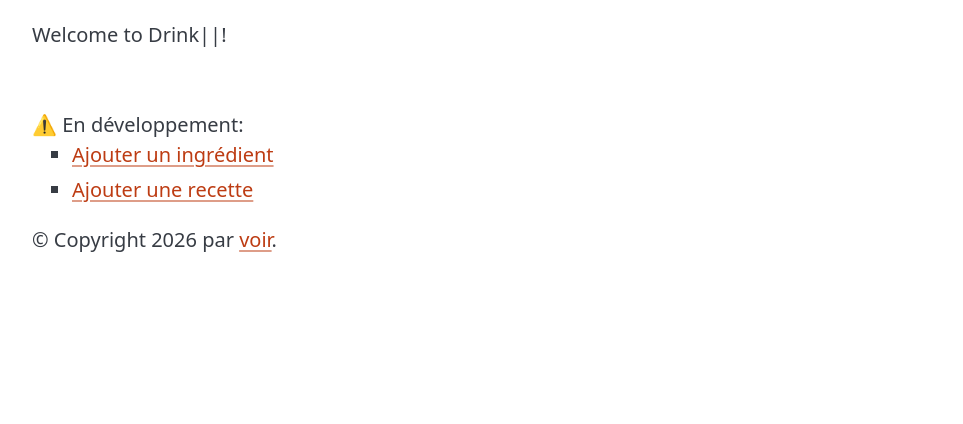
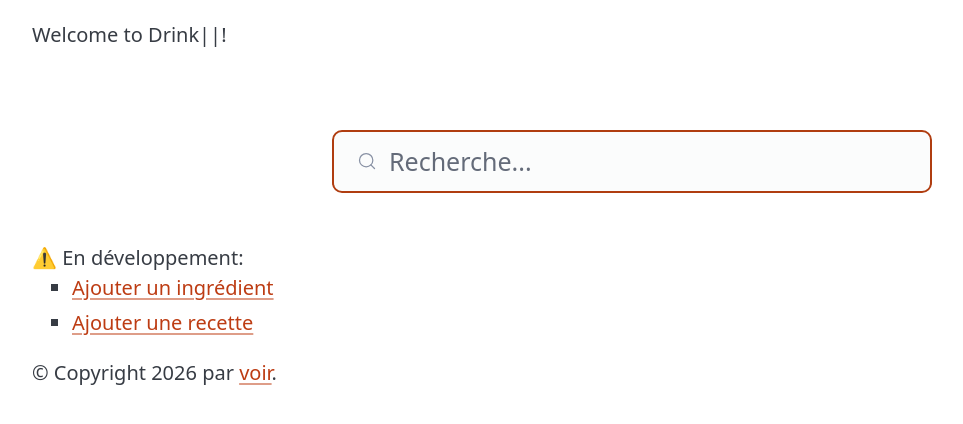
Before and after one commit to Bolmog1/DrinkOrNot, a Flask app: page / in a window 1280 px wide. Shown: the part 70-494 px from the top of the page, without its empty margins (8-971 px from the left). Run offline with Flask 3, Linux system fonts and the light colour scheme.

Commit message:
Add: Barre de recherche
-ajout de la barre de recherche et des fonctionnalités associé

```diff
--- a/templates/index.html
+++ b/templates/index.html
@@ -2,6 +2,42 @@
 
 {% block title %}Home{% endblock %}
 {% block content %}Welcome to Drink||!<br><br><br>
+<style>
+/* Conteneur en haut de page */
+.search-container {
+  display: flex;
+  justify-content: center;
+  padding: 1rem 1rem 1.5rem;
+}
+
+/* La barre de recherche elle-même */
+input[aria-label="Rechercher…"],
+input[type="search"],
+.search-input {
+  width: 100%;
+  max-width: 600px;
+  padding: 0.75rem 1rem;
+  font-size: 1.25rem;           /* Grande taille */
+  border: 2px solid #b03d10;   /* Bordure toujours visible */
+  border-radius: 0.5rem;
+  outline: none;                /* On désactive l'outline par défaut... */
+  transition: border-color 180ms ease, box-shadow 180ms ease;
+}
+
+/* Au focus : bordure plus marquée */
+input[aria-label="Rechercher…"]:focus {
+  border-color: #8b3a05;
+  box-shadow: 0 0 0 3px rgba(111, 39, 1, 0.2);
+}
+</style>
+<div class="search-container">
+  <input
+    type="search"
+    aria-label="Rechercher…"
+    class="search-input"
+    placeholder="Recherche..."
+  >
+</div>
 ⚠️ En développement:
 <ul>
     <li><a href="/ingredient">Ajouter un ingrédient</a></li>
```
